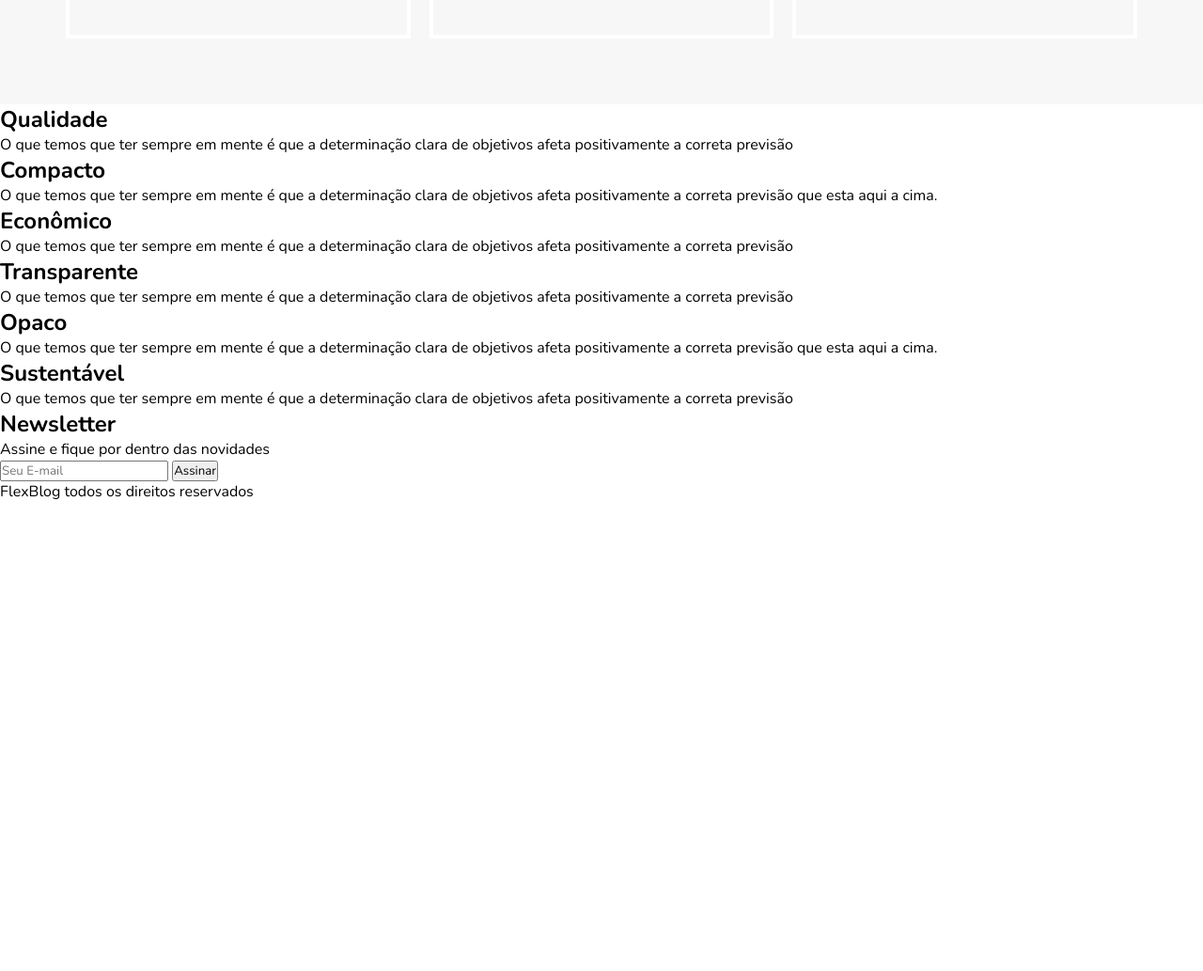
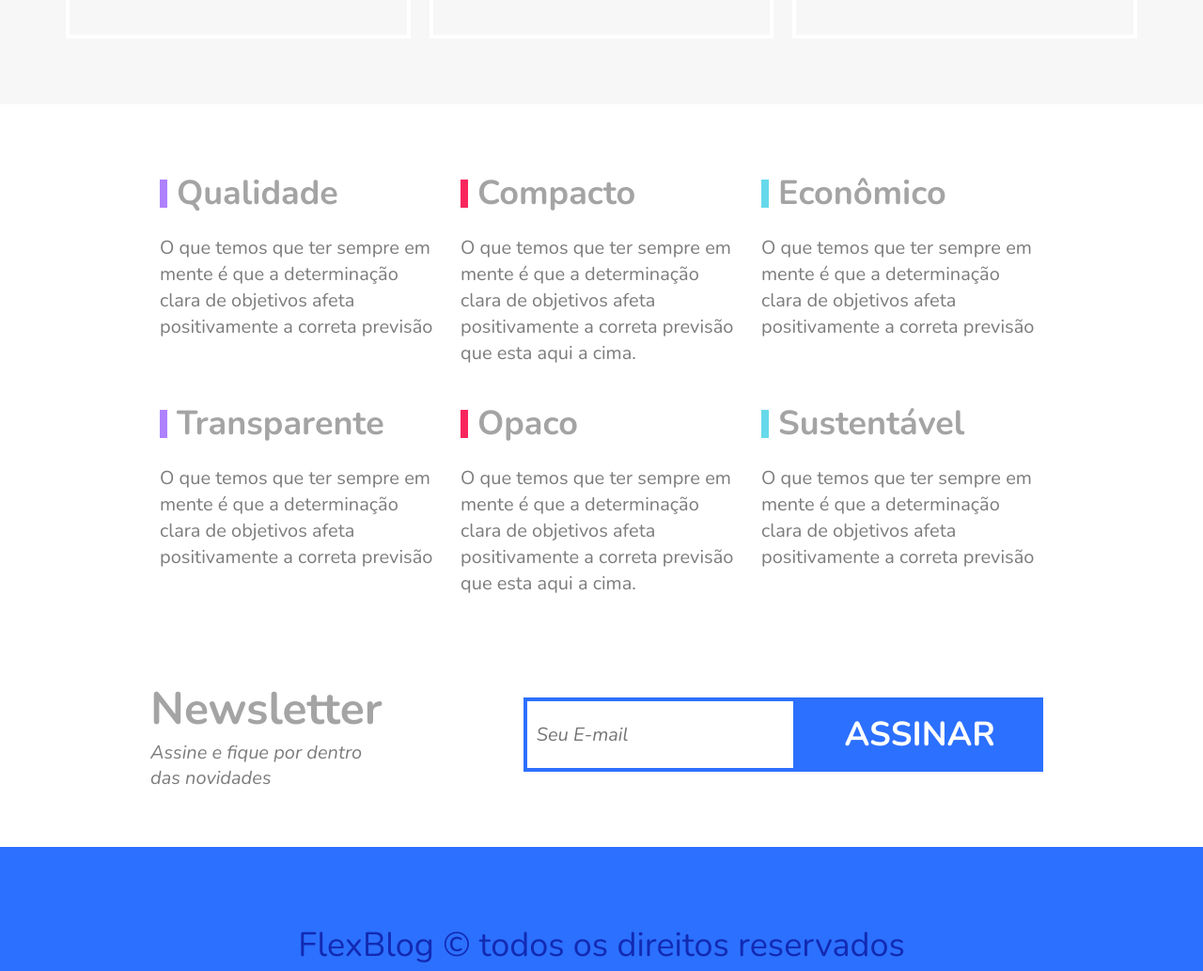
Before and after one commit to RastercOd/flexblog.io, a plain HTML site: page index.html in a window 1280 px wide. Shown: the part 2477-3510 px from the top of the page at 94% size. Before the commit the page ends 3011 px from the top, so only its background shows below. Drawn offline with nearby package versions, Linux system fonts and the light colour scheme.

Commit message:
Finalizando projeto

```diff
--- a/index.html
+++ b/index.html
@@ -128,32 +128,32 @@
 
     <section class="qualidade" id="qualidade">
         <div class="qualidade-item">
-            <h2>Qualidade</h2>
+            <h2 class="cinza">Qualidade</h2>
             <p>O que temos que ter sempre em mente é que a determinação clara de objetivos afeta positivamente a correta previsão</p>
         </div>
 
         <div class="qualidade-item">
-            <h2>Compacto</h2>
+            <h2 class="red">Compacto</h2>
             <p>O que temos que ter sempre em mente é que a determinação clara de objetivos afeta positivamente a correta previsão que esta aqui a cima.</p>
         </div>
 
         <div class="qualidade-item">
-            <h2>Econômico</h2>
+            <h2 class="blue-ligth">Econômico</h2>
             <p>O que temos que ter sempre em mente é que a determinação clara de objetivos afeta positivamente a correta previsão</p>
         </div>
 
         <div class="qualidade-item">
-            <h2>Transparente</h2>
+            <h2 class="cinza">Transparente</h2>
             <p>O que temos que ter sempre em mente é que a determinação clara de objetivos afeta positivamente a correta previsão</p>
         </div>
 
         <div class="qualidade-item">
-            <h2>Opaco</h2>
+            <h2 class="red">Opaco</h2>
             <p>O que temos que ter sempre em mente é que a determinação clara de objetivos afeta positivamente a correta previsão que esta aqui a cima.</p>
         </div>
 
         <div class="qualidade-item">
-            <h2>Sustentável</h2>
+            <h2 class="blue-ligth">Sustentável</h2>
             <p>O que temos que ter sempre em mente é que a determinação clara de objetivos afeta positivamente a correta previsão</p>
         </div>
     </section>
@@ -170,7 +170,7 @@
     </section>
 
     <footer class="footer">
-        <p>FlexBlog todos os direitos reservados</p>
+        <p>FlexBlog © todos os direitos reservados</p>
     </footer>
 </body>
 
--- a/style.css
+++ b/style.css
@@ -244,4 +244,136 @@ img {
         padding-right: 10px;
         padding-left: 10px;
     }
+
+    .preco-item:nth-child(3){
+        order: -2;
+    }
+
+    .preco-item:nth-child(2) {
+        order: -1;
+    }
 }
+
+/* Qualidade */
+
+.qualidade {
+    display: flex;
+    flex-wrap: wrap;
+    max-width: 960px;
+    margin: 60px auto;
+}
+
+.qualidade-item {
+    max-width: 300px;
+    margin: 10px;
+}
+
+.qualidade-item h2 {
+    font-size: 2.25em;
+    color: #a4a4a4;
+    margin-bottom: 20px;
+    display: flex;
+    align-items: center;
+}
+
+.qualidade .cinza::before {
+    content: "";
+    display: block;
+    width: 8px;
+    height: 30px;
+    background: #AE81FF;
+    margin-right: 10px;
+}
+
+.qualidade .red::before {
+    content: "";
+    display: block;
+    width: 8px;
+    height: 30px;
+    background: #F9265E;
+    margin-right: 10px;
+}
+
+.qualidade .blue-ligth::before {
+    content: "";
+    display: block;
+    width: 8px;
+    height: 30px;
+    background: #66D9EB;
+    margin-right: 10px;
+}
+
+.qualidade p {
+    font-size: 1.25em;
+    line-height: 1.4;
+    color: #7c7c7c;
+    margin-bottom: 16px;
+}
+
+/* Newletter */
+
+.newsletter {
+    display: flex;
+    max-width: 960px;
+    margin: 60px auto;
+    align-items: center;
+    justify-content: space-between;
+}
+
+.newsletter-info {
+    flex: 1 1 240px;
+}
+
+.newsletter-info h2 {
+    font-size: 3em;
+    color: #a4a4a4;
+}
+
+.newsletter-info p {
+    color: #7c7c7c;
+    font-size: 1.25em;
+    font-style: italic;
+    max-width: 230px;
+}
+
+.newsletter-form {
+    display: flex;
+    flex-wrap: wrap;
+    align-self: center;
+    margin: 0 10px;
+    flex: 2 1 260px;
+}
+
+.newsletter-form input {
+    flex: 3 1 260px;
+    font-size: 1.25em;
+    color: #7c7c7c;
+    font-style: italic;
+    border: 4px solid #2C70FF;
+    padding: 15px 10px;
+}
+
+.newsletter-form button {
+    flex: 1 1 260px;
+    font-size: 2.25em;
+    font-weight: bold;
+    text-transform: uppercase;
+    background: #2C70FF;
+    color: #fff;
+    cursor: pointer;
+    padding: 15px 10px;
+    border: 0;
+}
+
+/* Footer */
+
+.footer  {
+    background: #2C70FF;
+    display: flex;
+    flex-wrap: wrap;
+    margin: 0 auto;
+    padding: 80px 0;
+    justify-content: center;
+    font-size: 2.25em;
+    color: #122ab2;
+}
```
